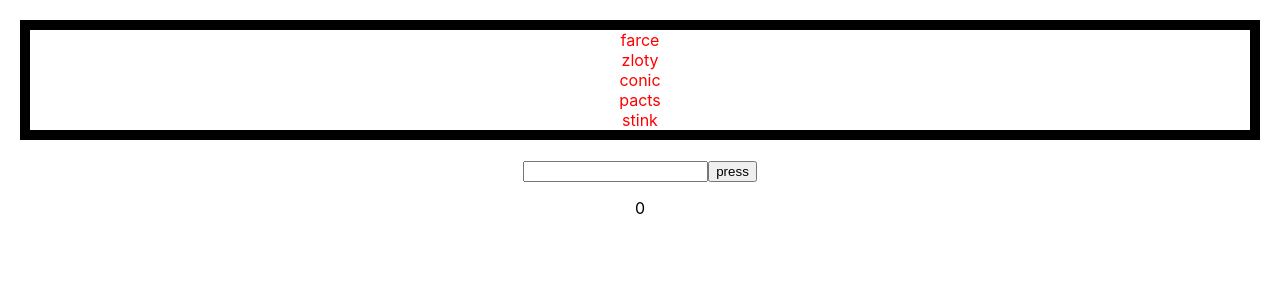
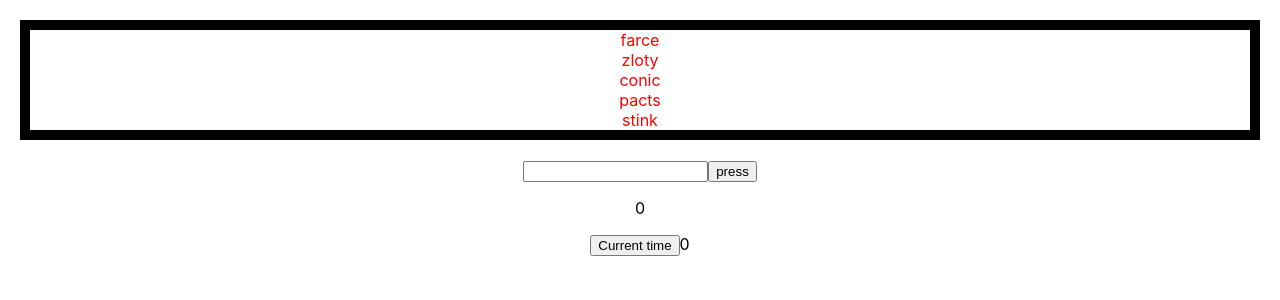
Before and after one commit to aryan-saraswat/type-fast, a React (Create React App) app: page / in a window 1280 px wide. Shown: the top 300 px of the page. Built offline with nearby package versions, Linux system fonts and the light colour scheme.

Commit message:
add time component

```diff
--- a/src/App.tsx
+++ b/src/App.tsx
@@ -4,6 +4,8 @@ import Input from "./components/Input/Input";
 import WordsBox from "./components/WordsBox/WordsBox";
 import generateWordList from "./services/WordListGenerator";
 import { WordEntry } from "./types";
+import { TimekeeperWrapper } from "./components/Timekeeper/Timekeeper.styled";
+import Timekeeper from "./components/Timekeeper/Timekeeper";
 
 function App() {
   const [words, setWords] = useState<WordEntry[]>(generateWordList(5));
@@ -27,6 +29,7 @@ function App() {
         setWordEntries={setWordsFunction}
       ></WordsBox>
       <Input wordEntries={words} setWordEntries={setWordsFunction}></Input>
+      <Timekeeper></Timekeeper>
     </div>
   );
 }
--- /dev/null
+++ b/src/components/Timekeeper/Timekeeper.styled.ts
@@ -0,0 +1,4 @@
+import styled from 'styled-components';
+
+export const TimekeeperWrapper = styled.div`
+`;
--- /dev/null
+++ b/src/components/Timekeeper/Timekeeper.tsx
@@ -0,0 +1,24 @@
+import React, { FC, useState } from "react";
+import { TimekeeperWrapper } from "./Timekeeper.styled";
+
+interface TimekeeperProps {}
+const startTime = new Date();
+
+function Timekeeper(timekeeperProps: TimekeeperProps) {
+  const [elapsedTime, setElapsedTime] = useState<number>(
+    (new Date().valueOf() - startTime.valueOf()) / 1000
+  );
+
+  function handleButton() {
+    setElapsedTime((new Date().valueOf() - startTime.valueOf()) / 1000);
+  }
+
+  return (
+    <TimekeeperWrapper>
+      <button onClick={handleButton}>Current time</button>
+      {elapsedTime}
+    </TimekeeperWrapper>
+  );
+}
+
+export default Timekeeper;
```
Also changed, not shown: 1 other file (tests, documents, lock files or other folders).
